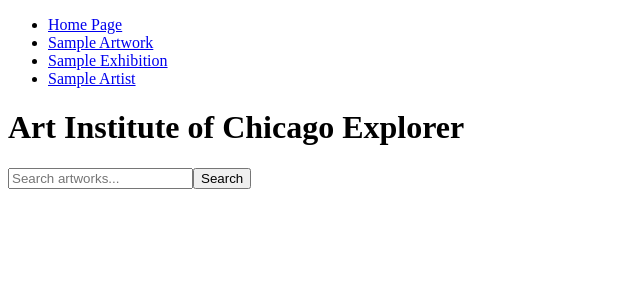
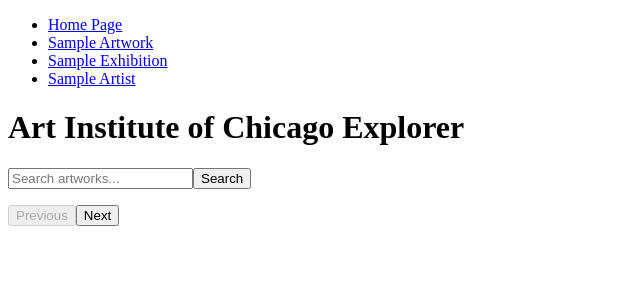
Before and after one commit to grassfed-development/art-institute-explorer, a React (Create React App) app: page / in a window 1280 px wide. Shown: the top 300 px of the page, without its empty margins (0-640 px from the left). Built offline with nearby package versions, Linux system fonts and the light colour scheme.

Commit message:
ignoring env file / implemented pagionation2

```diff
--- a/src/components/Pagination2.tsx
+++ b/src/components/Pagination2.tsx
@@ -3,10 +3,12 @@
 interface Paginate {
     currentPage: number,
     totalPages: number,
-    onPageChange: (page: number) => void
+    onPageChange: (page: number) => void,
+    items: []
 }
 
-export const Paginate: React.FC<Paginate> = ({ currentPage, totalPages, onPageChange }) => {
+export const Pagination: React.FC<Paginate> = ({ currentPage, totalPages, onPageChange, items }) => {
+    if (items) {
         return (
             <div>
                 <button onClick={() => onPageChange(currentPage - 1)} disabled={currentPage === 1}>
@@ -18,3 +20,7 @@
             </div>
         );
     };
+};
+
+/* I like this method of pagination more for artworks, go next or back for the artworks. If we
+were displaying products, I think the method I used suits our application better     */
--- a/src/pages/HomePage.tsx
+++ b/src/pages/HomePage.tsx
@@ -1,5 +1,6 @@
 import React, { useState } from 'react';
-import { Pagination } from '../components/Pagination';
+import { Artwork } from '../types/ArtInstituteTypes';
+import { Pagination } from '../components/Pagination2';
 import { ArtworkList } from '../components/ArtworkList';
 import { SearchBar } from '../components/SearchBar';
 import { ApiService } from '../services/ApiService';
@@ -8,7 +9,7 @@
 
 
 export const HomePage: React.FC = () => {
-    const [searchResults, setSearchResults]     = useState([]);
+    const [searchResults, setSearchResults]     = useState<[]>([]);
     const [artworksPerPage]                     = useState(1);
     const [currentPage, setCurrentPage]         = useState(1);
 
@@ -30,7 +31,7 @@
             <h1>Art Institute of Chicago Explorer</h1>
             <SearchBar onSearch={handleSearch}/>
             <ArtworkList artworks={currentArtworks}/>
-            <Pagination totalItems={searchResults.length} itemsPerPage={artworksPerPage} paginate={paginate}/>
+            <Pagination totalPages={searchResults.length} currentPage={currentPage} onPageChange={paginate} items={searchResults}/>
         </div>
     )
 }
```
Also changed, not shown: 1 other file (tests, documents, lock files or other folders). Lines whose indentation alone changed are shown as unchanged.
